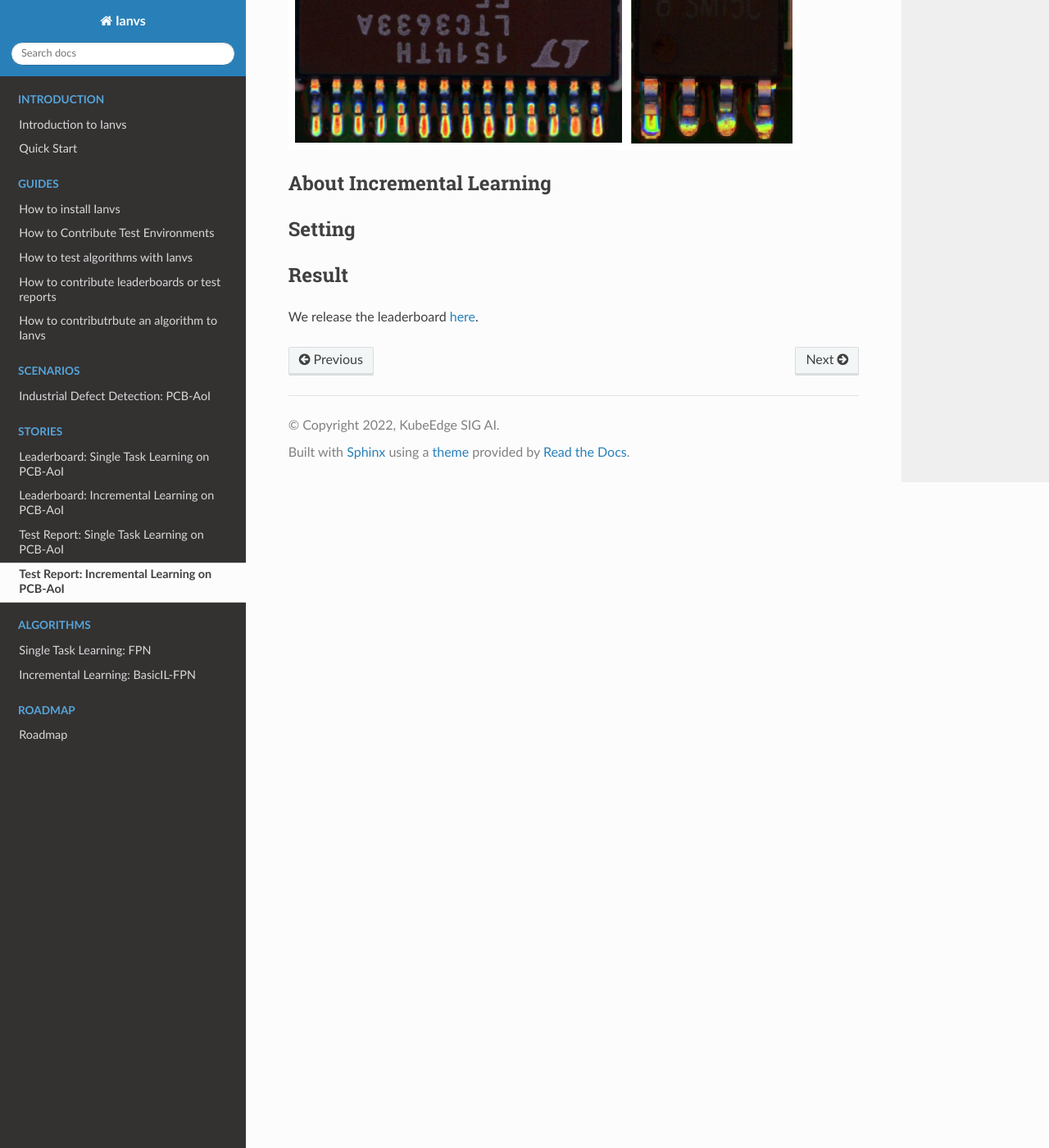
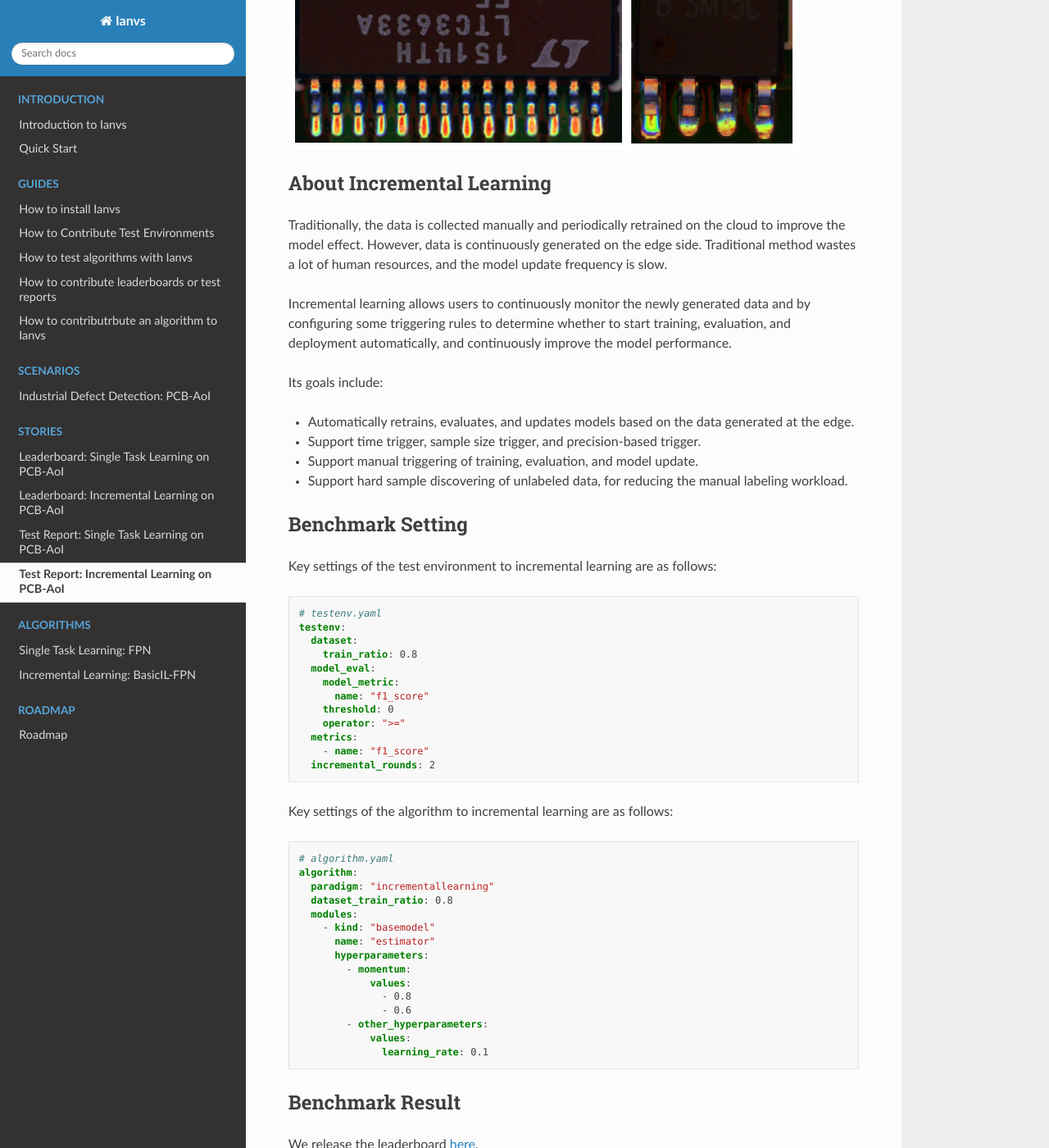
Before and after one commit to ECIL-EdgeAI/ianvs, a Sphinx documentation site: the page built from docs/proposals/test-reports/testing-incremental-learing-in-industrial-defect-detection-with-pcb-aoi.md, in a window 1280 px wide and 1400 px high, scrolled down 1111 px. Shown: the whole window at 82% size. Built offline with Sphinx 7.4.7 and the Read the Docs theme 2.0.0, drawn with Linux system fonts in a browser that asks for light colours; pages that are not in the unit, such as notebooks, are missing from menus; some of the changed text lies outside the part shown.

Commit message:
update test reports
Signed-off-by: Zimu Zheng <zimu.zheng@hotmail.com>

````diff
--- a/docs/proposals/test-reports/testing-incremental-learing-in-industrial-defect-detection-with-pcb-aoi.md
+++ b/docs/proposals/test-reports/testing-incremental-learing-in-industrial-defect-detection-with-pcb-aoi.md
@@ -1,4 +1,4 @@
-# Testing single task learning in industrial defect detection
+# Testing incremental learning in industrial defect detection
 
 ## About Industrial Defect Detection
 
@@ -14,10 +14,58 @@ As an example in this document, we are using [the PCB-AoI dataset](https://www.k
 
 ![](images/PCB-AoI_example.png)
 
+
 ## About Incremental Learning
+Traditionally, the data is collected manually and periodically retrained on the cloud to improve the model effect. However, data is continuously generated on the edge side. Traditional method wastes a lot of human resources, and the model update frequency is slow.
 
-## Setting
+Incremental learning allows users to continuously monitor the newly generated data and by configuring some triggering rules to determine whether to start training, evaluation, and deployment automatically, and continuously improve the model performance.
 
-## Result
+Its goals include:
+* Automatically retrains, evaluates, and updates models based on the data generated at the edge.
+* Support time trigger, sample size trigger, and precision-based trigger.
+* Support manual triggering of training, evaluation, and model update.
+* Support hard sample discovering of unlabeled data,  for reducing the manual labeling workload.
+
+
+## Benchmark Setting
+
+Key settings of the test environment to incremental learning are as follows:
+``` yaml
+# testenv.yaml
+testenv:
+  dataset:
+    train_ratio: 0.8
+  model_eval:
+    model_metric:
+      name: "f1_score"
+    threshold: 0
+    operator: ">="
+  metrics:
+    - name: "f1_score"
+  incremental_rounds: 2
+```
+
+Key settings of the algorithm to incremental learning are as follows:
+```yaml
+# algorithm.yaml
+algorithm:
+  paradigm: "incrementallearning"
+  dataset_train_ratio: 0.8
+  modules:
+    - kind: "basemodel"
+      name: "estimator"
+      hyperparameters:
+        - momentum:
+            values:
+              - 0.8
+              - 0.6
+        - other_hyperparameters:
+            values:
+              learning_rate: 0.1
+
+```
+<!-- momentum: 0.9 -->
+
+## Benchmark Result
 
 We release the leaderboard [here](../leaderboards/leaderboard-in-industrial-defect-detection-of-PCB-AoI/leaderboard-of-single-task-learning.md).
````
Also changed, not shown: docs/proposals/scenarios/industrial-defect-detection/pcb-aoi.md (+19 -4 lines), docs/proposals/test-reports/testing-single-task-learing-in-industrial-defect-detection-with-pcb-aoi.md (+48 -3 lines).
